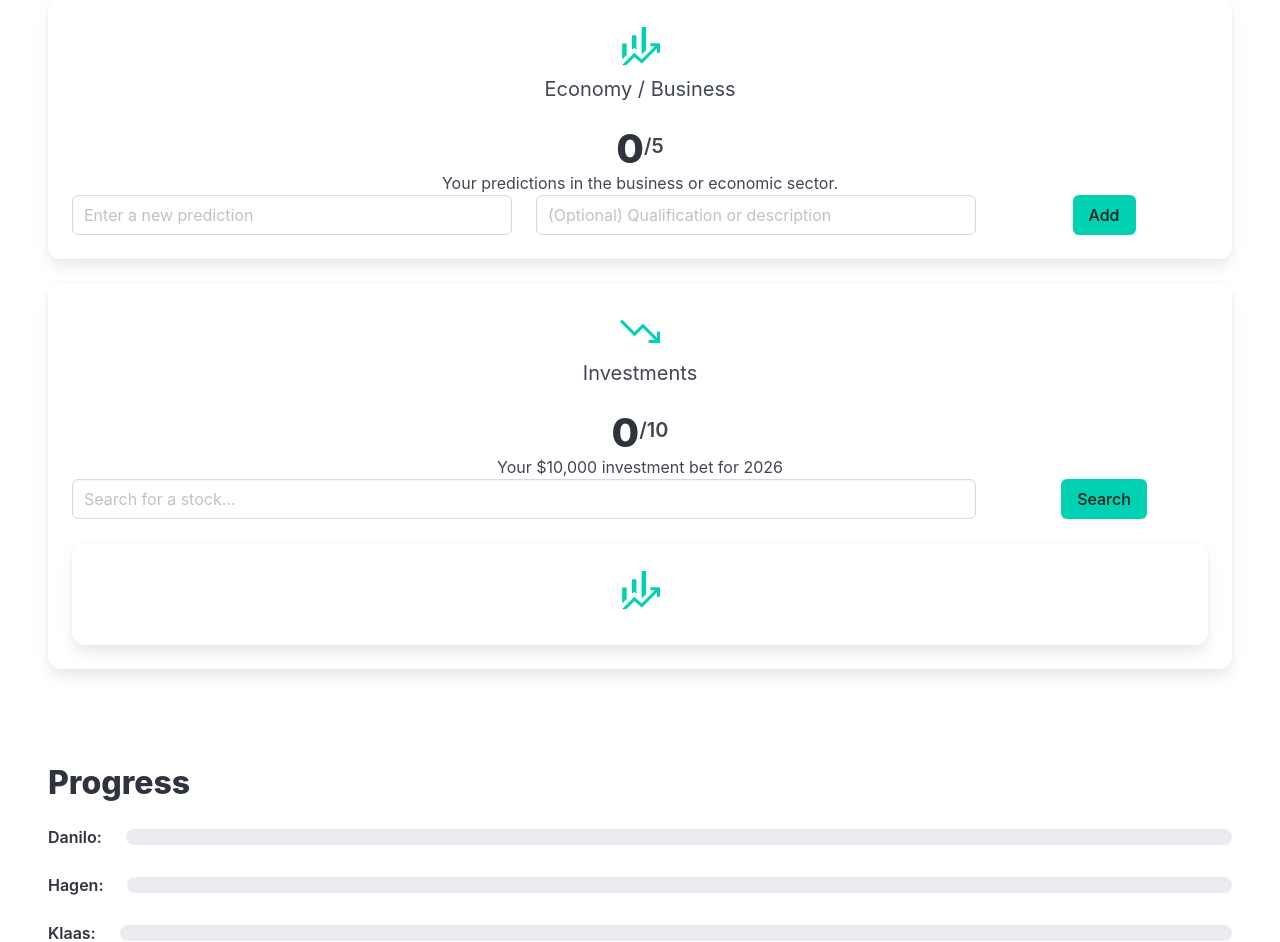
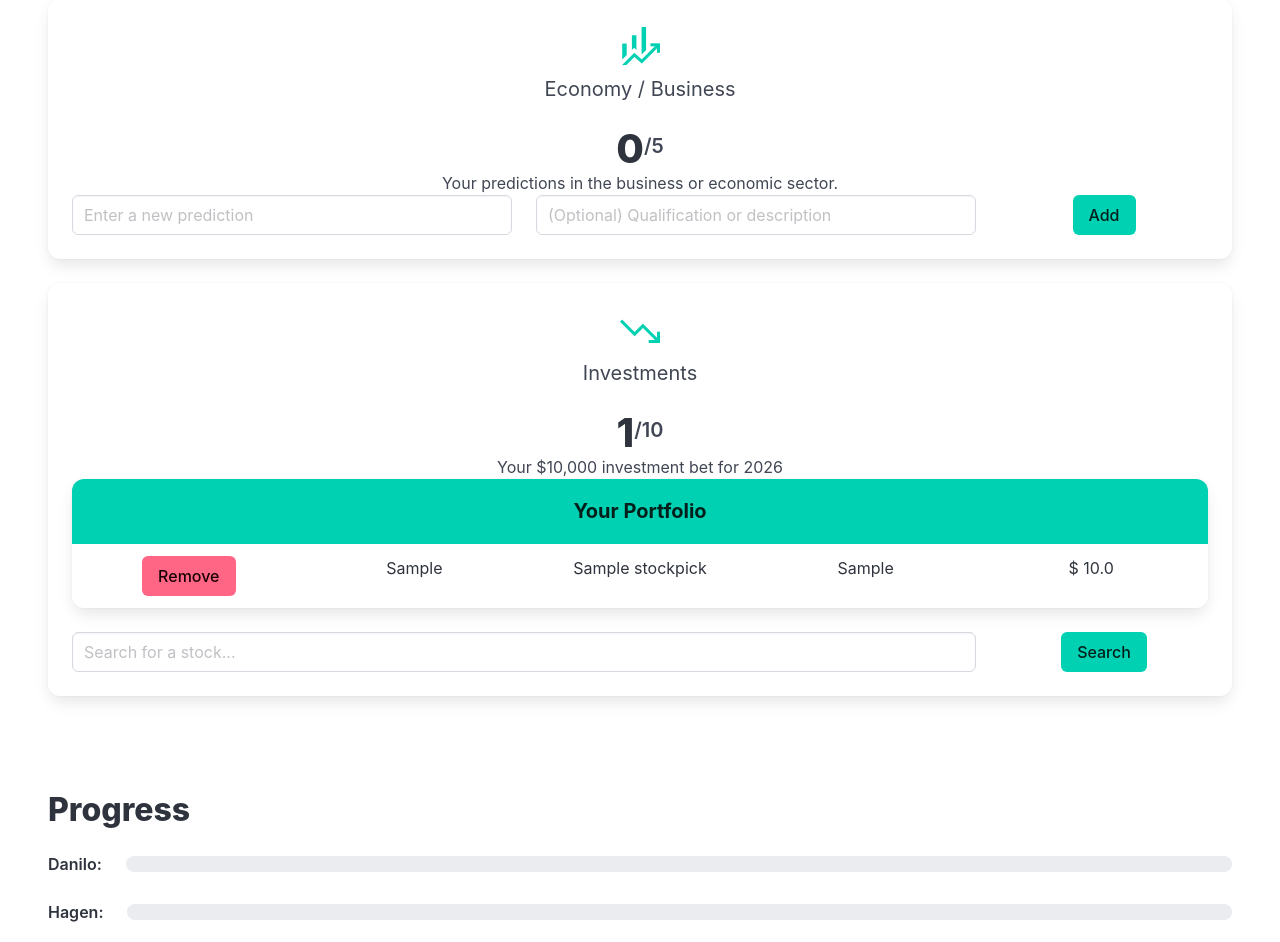
Before and after one commit to Vanpaia/hagenbund, a Flask app: page /2026-predictions in a window 1280 px wide. Shown: the part 1570-2512 px from the top of the page. Run offline with Flask 3, Linux system fonts and the light colour scheme; a user stored in the database is signed in; tables that the repository leaves empty hold one stand-in row (values such as "Sample post"); some libraries are stand-ins or nearby versions.

Commit message:
working stock picker

```diff
--- a/app/main/routes.py
+++ b/app/main/routes.py
@@ -2,8 +2,8 @@ from flask import jsonify, render_template, request, redirect, url_for, current_
 from flask_login import login_required, current_user
 from app import db
 from app.main import bp
-from app.models import Prediction, Category, User
-from app.utils.stocks import search_stock_ticker
+from app.models import Prediction, Category, User, StockPick, StockUpdate
+from app.utils.stocks import search_stock_ticker, get_stock_info
 
 from sqlalchemy import func
 from collections import defaultdict
@@ -29,6 +29,7 @@ def live_game():
 @login_required
 def prediction_overview():
     predictions = Prediction.query.filter_by(user_id=current_user.id).all()
+    stockpicks = StockPick.query.filter_by(user_id=current_user.id).all()
     user_ids = [2, 3, 4, 5, 6, 7]
 
     results = db.session.query(
@@ -46,7 +47,7 @@ def prediction_overview():
         sorted_predictions[p.category.name].append(p)
     current_app.logger.info(sorted_predictions)
 
-    return render_template('make_predictions.html', title='2026 Predictions', predictions=sorted_predictions, progress=counts_dict, name=current_user.user_name)
+    return render_template('make_predictions.html', title='2026 Predictions', predictions=sorted_predictions, stockpicks=stockpicks, progress=counts_dict, name=current_user.user_name)
 
 
 @bp.route('/api/stocks/search', methods=['POST'])
@@ -78,7 +79,7 @@ def create_prediction():
         if field not in data:
             return jsonify({'error': f'Missing required field: {field}'}), 400
 
-    prediction = Prediction(user_id=current_user.id, title=data.get("title"), description=data.get("description"), category=Category[data.get("category")])
+    prediction = Prediction(user_id=data.get("user_id", current_user.id), title=data.get("title"), description=data.get("description"), category=Category[data.get("category")])
     db.session.add(prediction)
     db.session.commit()
 
@@ -142,3 +143,112 @@ def delete_project(prediction_id):
         'id': prediction.id,
         'data': prediction.to_dict()
     }), 200
+
+@bp.route('/api/stockpicks', methods=['POST'])
+def create_stockpick():
+    """Create a new stockpick"""
+    data = request.get_json()
+
+    # Validate required fields
+    required_fields = ['symbol']
+    for field in required_fields:
+        if field not in data:
+            return jsonify({'error': f'Missing required field: {field}'}), 400
+
+    stock_info = get_stock_info(data["symbol"])
+
+    if not stock_info:
+        return jsonify({'error': f'Error fetching info for: {data["symbol"]}'}), 400
+    pick = StockPick(
+        user_id=data.get("user_id", current_user.id),
+        symbol=data["symbol"],
+        name=stock_info[0]["companyName"],
+        currency=stock_info[0]["currency"],
+        country=stock_info[0]["country"],
+        ceo=stock_info[0]["ceo"],
+        exchange_full_name=stock_info[0]["exchangeFullName"],
+        exchange=stock_info[0]["exchange"],
+        sector=stock_info[0]["sector"],
+        industry=stock_info[0]["industry"],
+        employees=stock_info[0]["fullTimeEmployees"],
+        description=stock_info[0]["description"],
+        website=stock_info[0]["website"],
+        image=stock_info[0]["image"],
+        initial_price=stock_info[0]["price"],
+        current_price=stock_info[0]["price"]
+    )
+    db.session.add(pick)
+    db.session.flush()
+    update = StockUpdate(
+        stock_id=pick.id,
+        price=stock_info[0]["price"],
+        change=stock_info[0]["change"],
+        change_percentage=stock_info[0]["changePercentage"],
+        beta=stock_info[0]["beta"],
+        market_cap=stock_info[0]["marketCap"],
+        volume=stock_info[0]["volume"],
+        average_volume=stock_info[0]["averageVolume"]
+    )
+    db.session.add(update)
+    db.session.commit()
+
+    return jsonify({
+        'message': 'Stock successfully added',
+        'id': pick.id,
+        'data': pick.to_dict()
+    }), 200
+
+@bp.route('/api/stockpicks', methods=['GET'])
+@login_required
+def fetch_stockpicks():
+    """Fetch predictions"""
+
+    #Pulling the data from the URL for further use
+    user = current_user
+    category = request.args.get('category', None)
+
+    predictions = Prediction.query.filter_by(user_id=user.id).all()
+    data = []
+    for x in predictions:
+        data.append(x.to_dict())
+
+    return jsonify({
+        'message': 'Search successfull',
+        'id': None,
+        'data': data
+    }), 200
+
+@bp.route('/api/stockpicks/<int:stock_id>', methods=['PUT', 'PATCH'])
+def update_stockpicks(stock_id):
+    """Update an existing prediction"""
+    prediction = Prediction.query.get_or_404(prediction_id)
+    data = request.get_json()
+
+    # Update fields if provided
+    if 'title' in data:
+        prediction.title = data['title']
+    if 'subtitle' in data:
+        prediction.description = data['description']
+    if 'category' in data:
+        prediction.category = Category[data['category']]
+
+    db.session.commit()
+
+    return jsonify({
+        'message': 'Prediction successfully updated',
+        'id': prediction.id,
+        'data': prediction.to_dict()
+    }), 200
+
+@bp.route('/api/stockpicks/<int:stock_id>', methods=['DELETE'])
+def delete_stockpick(stock_id):
+    """Delete a prediction"""
+    pick = StockPick.query.get_or_404(stock_id)
+    db.session.delete(pick)
+    db.session.commit()
+
+    return jsonify({
+        'message': 'Stock successfully deleted',
+        'id': pick.id,
+        'data': pick.to_dict()
+    }), 200
--- a/app/templates/make_predictions.html
+++ b/app/templates/make_predictions.html
@@ -325,7 +325,7 @@
       </div>
       <div class="fixed-grid has-1-cols">
         <div class="grid">
-          <div class="cell" data-category="INV" data-count="{{ predictions.INV|length }}" style="--count: '{{ predictions.INV|length }}';">
+          <div class="cell" data-category="INV" data-count="{{ stockpicks|length }}" style="--count: '{{ stockpicks|length }}';">
             <div class="card">
               <div class="card-content has-text-centered">
                 <div class="is-widget-icon">
@@ -348,6 +348,33 @@
                   <p class="has-text-centered">
                     Your $10,000 investment bet for 2026
                   </p>
+                  <nav id="current_stocks" class="panel is-primary">
+                    <p class="panel-heading">Your Portfolio</p>
+                    {% for stock in stockpicks %}
+                      <div id="{{ stock.id }}"class="panel-block is-block">
+                        <div class="columns">
+                          <div class="column">
+                            <div class="control">
+                              <button class="button is-danger" onclick="removeStock(event)">Remove</button>
+                            </div>
+                          </div>
+                          <div class="column">
+                            <p>{{ stock.symbol }}</p>
+                          </div>
+                          <div class="column">
+                            <p>{{ stock.name }}</p>
+                          </div>
+                          <div class="column">
+                            <p>{{ stock.industry }}</p>
+                          </div>
+                          <div class="column">
+                            <p>$ {{ stock.current_price }}</p>
+                          </div>
+                        </div>
+                      </div>
+                    {% endfor %}
+                  </nav>
+
                   <div id="INV" class="columns">
                     <div class="column is-four-fifths">
                       <input class="input" id="search_stock_ticker" type="text" placeholder="Search for a stock..." />
@@ -355,23 +382,6 @@
                     <div class="column">
                       <div class="control">
                         <button class="button is-primary" onclick="searchStock(event)">Search</button>
-                      </div>
-                    </div>
-                  </div>
-                  <div class="columns">
-                    <div class="column">
-                      <div class="card">
-                        <div class="card-content has-text-centered">
-                          <div class="is-widget-icon">
-                            <span class="icon has-text-primary is-large">
-                              <span class="material-symbols-outlined" style="font-size: 48px;">
-                                finance_mode
-                              </span>
-                            </span>
-                          </div>
-                          <div class="is-widget-label">
-                          </div>
-                        </div>
                       </div>
                     </div>
                   </div>
@@ -547,7 +557,7 @@
   function addPredictionCard(e, id, title, description) {
     const container = e.target.closest('.is-widget-label');
 
-    const htmlString = `
+    var htmlString = `
       <div id="${id}" class="card">
         <div class="columns">
           <div class="column is-two-fifths">
@@ -604,7 +614,7 @@
   function addStockCard(e, ticker, name, exchange) {
     const container = e.target.closest('.is-widget-label');
 
-    const htmlString = `
+    var htmlString = `
       <div id="${ticker}" class="card">
         <div class="columns">
           <div class="column">
@@ -631,28 +641,91 @@
   async function addStock(e) {
     const metadata = e.target.closest('.cell');
     let count = parseInt(metadata.dataset.count, 10);
+    const symbol = e.target.closest('.card').id;
 
     if ( count >= 10 ) {
       showNotification('No more than 10 stockpicks allowed!', 'is-info');
       return;
     }
 
-    const data = {"symbol": "APPL"};
     // Submit the data
-    const response = await fetch('/api/stocks/add', {
+    const response = await fetch('/api/stockpicks', {
         method: 'POST',
         headers: { 'Content-Type': 'application/json' },
-        body: JSON.stringify(data)
+        body: JSON.stringify({"symbol": symbol})
     });
     const result = await response.json();
     // Process the data
     if (response.ok) {
       console.log(result);
+      const { id, data } = result;
+      const { symbol, name, industry, price } = data;
+      console.log(industry);
+      console.log(price);
       metadata.dataset.count = count + 1;
       metadata.style.setProperty('--count', `'${count + 1}'`);
+      addOwnedStockCard(id, symbol, name, industry, price);
       showNotification('Stock added successfully!', 'is-success');
     }
   };
 
+  function addOwnedStockCard(id, symbol, name, industry, price) {
+    const container = document.getElementById("current_stocks");
+
+    var htmlString = `
+      <div id="{{ id }}"class="panel-block is-block">
+        <div class="columns">
+          <div class="column">
+            <div class="control">
+              <button class="button is-danger" onclick="removeStock(event)">Remove</button>
+            </div>
+          </div>
+          <div class="column">
+            <p>${symbol}</p>
+          </div>
+          <div class="column">
+            <p>${name}</p>
+          </div>
+          <div class="column">
+            <p>${industry}</p>
+          </div>
+          <div class="column">
+            <p>$ ${price}</p>
+          </div>
+        </div>
+      </div>
+    `;
+    container.insertAdjacentHTML('beforeend', htmlString);
+  }
+
+  async function removeStock(e) {
+    try {
+      // Get the data
+      const metadata = e.target.closest('.cell');
+      let count = parseInt(metadata.dataset.count, 10);
+
+      const row = e.target.closest('.panel-block');
+      const prediction_id = row.id;
+      // Submit the data
+      const response = await fetch(`/api/stockpicks/${prediction_id}`, {
+          method: 'DELETE',
+          headers: { 'Content-Type': 'application/json' }
+      });
+      const result = await response.json();
+      // Process the data
+      if (response.ok) {
+          row.remove();
+          metadata.dataset.count = count - 1;
+          metadata.style.setProperty('--count', `'${count - 1}'`);
+          showNotification('Prediction removed!', 'is-success');
+          // Update your UI count here if needed
+      } else {
+          showNotification(result.error || 'Something went wrong', 'is-danger');
+      }
+    } catch (error) {
+      showNotification('Network error. Please try again.', 'is-danger');
+    }
+  }
+
 </script>
 {% endblock %}
```
Also changed, not shown: app/models.py (+36 -8 lines), create_stockpick.py (added, +25 -0 lines), migrations/versions/e80e347dd019_added_stock_picks_and_price_updates.py (added, +65 -0 lines), backup.db (deleted).
